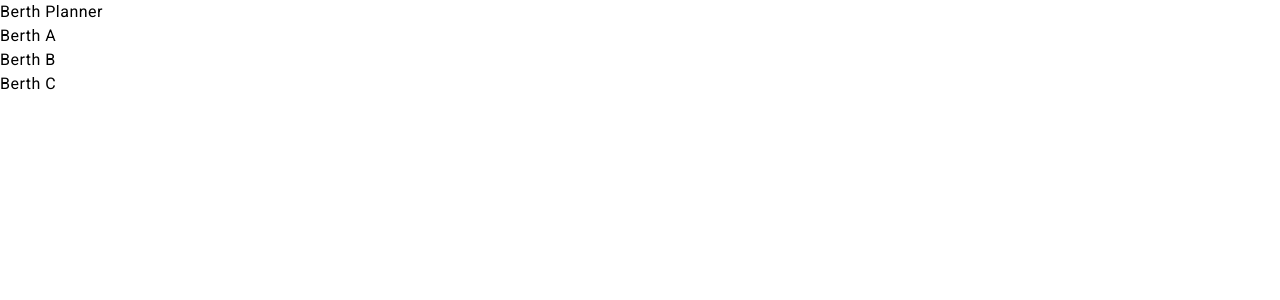
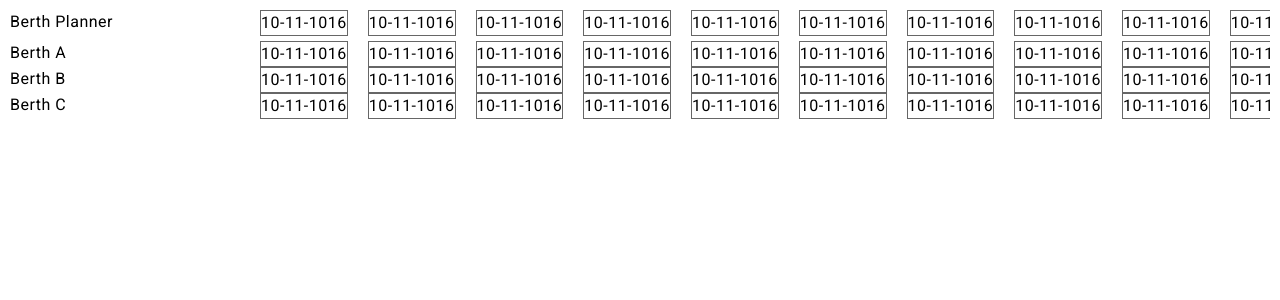
Before and after one commit to Yojan-Pawade/berth-planner, an Angular app: page / in a window 1280 px wide. Shown: the top 300 px of the page. Built offline with nearby package versions, Linux system fonts and the light colour scheme.

Commit message:
structural change

```diff
--- a/src/app/berth-planner/berth-planner.component.html
+++ b/src/app/berth-planner/berth-planner.component.html
@@ -5,22 +5,72 @@
 
         <div class="planner-header-row">
             <div class="planner-title-col">Berth Planner</div>
-            <div class="planner-timeline-header-inner"></div>
+            <div class="planner-timeline-header-inner">
+                <div class="coulmn">10-11-1016</div>
+                <div class="coulmn">10-11-1016</div>
+                <div class="coulmn">10-11-1016</div>
+                <div class="coulmn">10-11-1016</div>
+                <div class="coulmn">10-11-1016</div>
+                <div class="coulmn">10-11-1016</div>
+                <div class="coulmn">10-11-1016</div>
+                <div class="coulmn">10-11-1016</div>
+                <div class="coulmn">10-11-1016</div>
+                <div class="coulmn">10-11-1016</div>
+                <div class="coulmn">10-11-1016</div>
             </div>
-
+        </div>
+        <div>
             <div class="berth-row">
                 <div class="planner-berth-col">Berth A</div>
-            <div class="planner-plot-inner"></div>
+                <div class="planner-plot-inner">
+                    <div class="coulmn">10-11-1016</div>
+                    <div class="coulmn">10-11-1016</div>
+                    <div class="coulmn">10-11-1016</div>
+                    <div class="coulmn">10-11-1016</div>
+                    <div class="coulmn">10-11-1016</div>
+                    <div class="coulmn">10-11-1016</div>
+                    <div class="coulmn">10-11-1016</div>
+                    <div class="coulmn">10-11-1016</div>
+                    <div class="coulmn">10-11-1016</div>
+                    <div class="coulmn">10-11-1016</div>
+                    <div class="coulmn">10-11-1016</div>
+                </div>
             </div>
 
             <div class="berth-row">
                 <div class="planner-berth-col">Berth B</div>
-            <div class="planner-plot-inner"></div>
+                <div class="planner-plot-inner">
+                    <div class="coulmn">10-11-1016</div>
+                    <div class="coulmn">10-11-1016</div>
+                    <div class="coulmn">10-11-1016</div>
+                    <div class="coulmn">10-11-1016</div>
+                    <div class="coulmn">10-11-1016</div>
+                    <div class="coulmn">10-11-1016</div>
+                    <div class="coulmn">10-11-1016</div>
+                    <div class="coulmn">10-11-1016</div>
+                    <div class="coulmn">10-11-1016</div>
+                    <div class="coulmn">10-11-1016</div>
+                    <div class="coulmn">10-11-1016</div>
+                </div>
             </div>
 
             <div class="berth-row">
                 <div class="planner-berth-col">Berth C</div>
-            <div class="planner-plot-inner"></div>
+                <div class="planner-plot-inner">
+                    <div class="coulmn">10-11-1016</div>
+                    <div class="coulmn">10-11-1016</div>
+                    <div class="coulmn">10-11-1016</div>
+                    <div class="coulmn">10-11-1016</div>
+                    <div class="coulmn">10-11-1016</div>
+                    <div class="coulmn">10-11-1016</div>
+                    <div class="coulmn">10-11-1016</div>
+                    <div class="coulmn">10-11-1016</div>
+                    <div class="coulmn">10-11-1016</div>
+                    <div class="coulmn">10-11-1016</div>
+                    <div class="coulmn">10-11-1016</div>
+                </div>
+            </div>
+
         </div>
 
     </div>
--- a/src/app/berth-planner/berth-planner.component.scss
+++ b/src/app/berth-planner/berth-planner.component.scss
@@ -0,0 +1,48 @@
+.berth-planner {
+    padding: 10px;
+}
+
+.planner-body {
+    overflow: auto;
+    display: flex;
+    flex-direction: column;
+    gap: 5px;
+    white-space: nowrap;
+
+}
+
+.planner-header-row,
+.berth-row {
+    display: flex;
+    flex-direction: row;
+}
+
+.planner-header-row {
+    position: sticky;
+    top: 0;
+    z-index: 1;
+    background-color: #fff;
+}
+
+.planner-title-col,
+.planner-berth-col {
+    width: 250px;
+    flex: 0 0 250px;
+    position: sticky;
+    left: 0;
+    z-index: 1;
+    background-color: #fff;
+}
+
+.planner-timeline-header-inner,
+.planner-plot-inner {
+    display: flex;
+    flex-direction: row;
+    flex-wrap: nowrap;
+    gap: 20px;
+}
+
+.coulmn {
+    white-space: nowrap;
+    border: 1px solid #666;
+}
```
Lines whose indentation alone changed are shown as unchanged.
